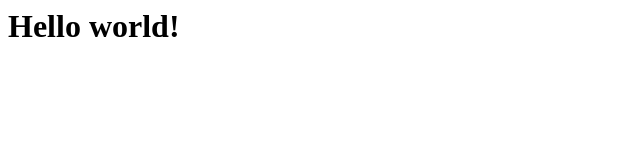
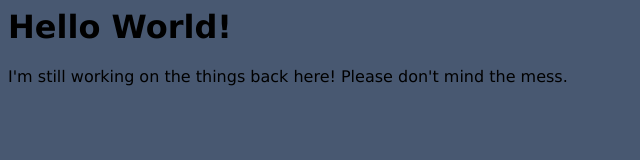
Before and after one commit to Nidoskull/PokeSizes, a plain HTML site: page index.html in a window 1280 px wide. Shown: the whole page, without its empty margins (0-640 px from the left). Drawn offline with Linux system fonts and the light colour scheme.

Commit message:
css & barebones base
i don't know html send help

```diff
--- a/index.html
+++ b/index.html
@@ -1 +1,16 @@
-<h1>Hello world!</h1>
+<html>
+  <head>
+    <meta charset="UTF-8">
+    <meta name="viewport" content="width=device-width, initial-scale=1.0">
+    <title>PokéSizes</title>
+    <!-- The style.css file allows you to change the look of your web pages.
+         If you include the next line in all your web pages, they will all share the same look.
+         This makes it easier to make new pages for your site. -->
+    <link href="/style.css" rel="stylesheet" type="text/css" media="all">
+  </head>
+  <body>
+    <h1>Hello World!</h1>
+
+    <p>I'm still working on the things back here! Please don't mind the mess.</p>
+  </body>
+</html>
--- /dev/null
+++ b/style.css
@@ -0,0 +1,5 @@
+body {
+    background-color: #485871;
+    color: black;
+    font-family: Verdana;
+  }
```
